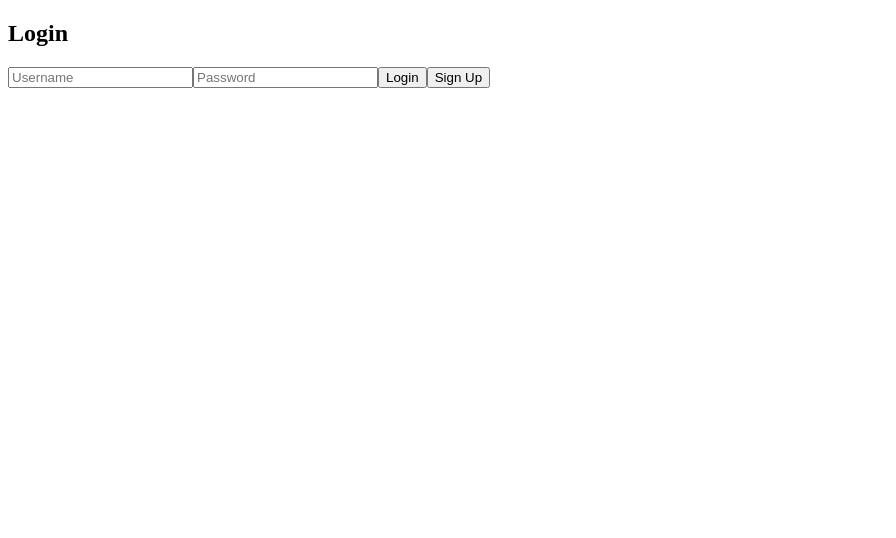
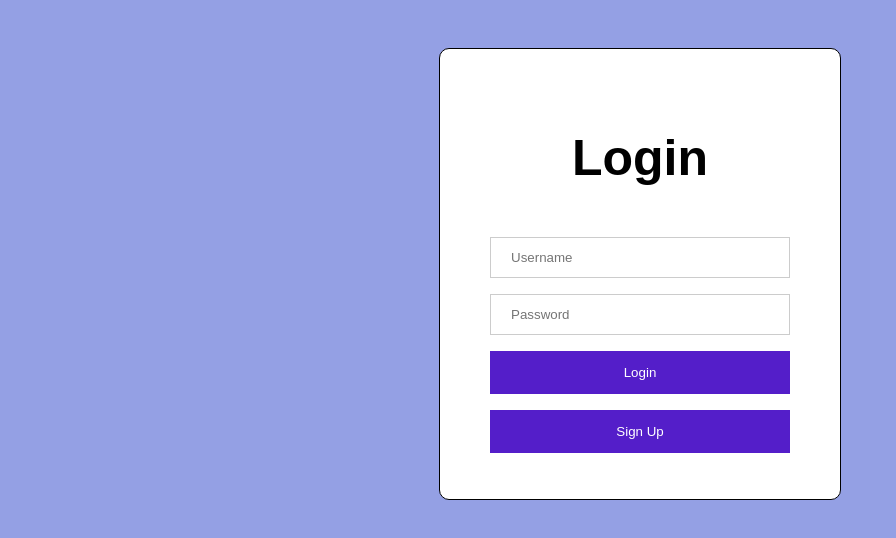
Before and after one commit to hudasul/shopping-list-app-front-end, a React (Vite) app: page /login in a window 1280 px wide. Shown: the top 538 px of the page, without its empty margins (0-896 px from the left). Built offline with nearby package versions, Linux system fonts and the light colour scheme.

Commit message:
styled the login page

```diff
--- a/src/components/AllLists.jsx
+++ b/src/components/AllLists.jsx
@@ -1,7 +1,7 @@
 import { useEffect, useState } from "react";
 import { useNavigate } from "react-router";
 import axios from "axios";
-
+import './style/AllLists.css'
 const AllLists = ({ token, user }) => {
   const [errors, setErrors] = useState("");
   const [lists, setLists] = useState([]);
--- a/src/components/LoginForm.jsx
+++ b/src/components/LoginForm.jsx
@@ -2,7 +2,7 @@
 import { useState } from 'react'
 import { useNavigate } from 'react-router'
 import axios from 'axios'
-
+import './style/LoginForm.css'
 function LoginForm({ onLogin }) {
   const [username, setUsername] = useState('')
   const [password, setPassword] = useState('')
--- /dev/null
+++ b/src/components/style/LoginForm.css
@@ -0,0 +1,51 @@
+body {
+     background-color: #94a0e4;
+    font-family: sans-serif;
+
+    color: white;
+    padding: 40px;
+}
+
+h2 {
+    text-align: center;
+    font-size: 50px;
+}
+
+
+form {
+    background-color: white;
+    color: black;
+    border: 1px solid black;
+    border-radius: 10px;
+    height: 350px;
+    width: 300px;
+    margin: 0 auto;
+    padding: 50px;
+    display: flex;
+    flex-direction: column;
+    justify-content: center;
+
+}
+
+input {
+    width: 100%;
+    padding: 12px 20px;
+    margin: 8px 0;
+    display: inline-block;
+    border: 1px solid #ccc;
+    box-sizing: border-box;
+}
+
+button {
+    background-color: #541ec9;
+    color: white;
+    padding: 14px 20px;
+    margin: 8px 0;
+    border: none;
+    cursor: pointer;
+    width: 100%;
+}
+
+button:hover {
+    opacity: 0.8;
+}
```
Also changed, not shown: src/components/style/AllLists.css (added).
